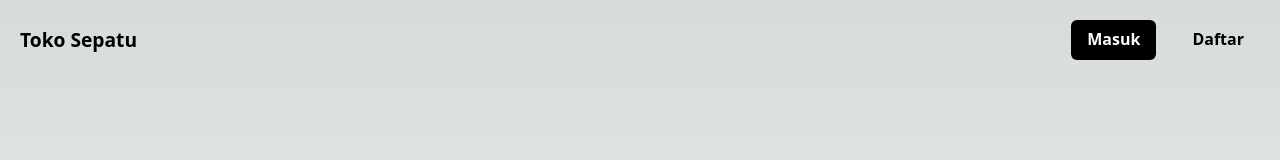
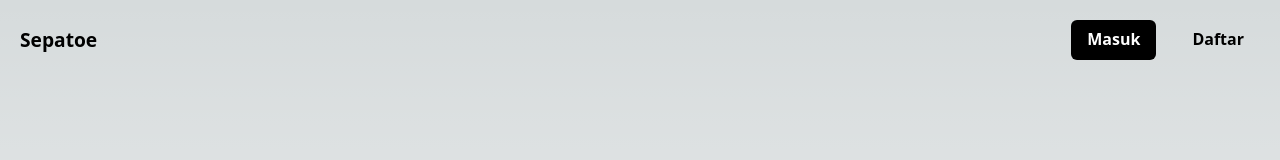
Before and after one commit to Raihan-21/dslab-test, a Next.js app: page / in a window 1280 px wide. Shown: the top 160 px of the page. Built offline with nearby package versions, Linux system fonts and the light colour scheme.

Commit message:
change meta title

```diff
--- a/src/components/molecules/Navbar.tsx
+++ b/src/components/molecules/Navbar.tsx
@@ -16,7 +16,7 @@ const Navbar = () => {
         <Link href={"/"}>
           <Box>
             <Text fontWeight={"bold"} fontSize={"larger"}>
-              Toko Sepatu
+              Sepatoe
             </Text>
           </Box>
         </Link>
--- a/src/pages/_document.tsx
+++ b/src/pages/_document.tsx
@@ -4,7 +4,7 @@ export default function Document() {
   return (
     <Html lang="en">
       <Head>
-        <title>Toko Sepatu</title>
+        <title>Sepatoe</title>
       </Head>
       <body>
         <Main />
```
